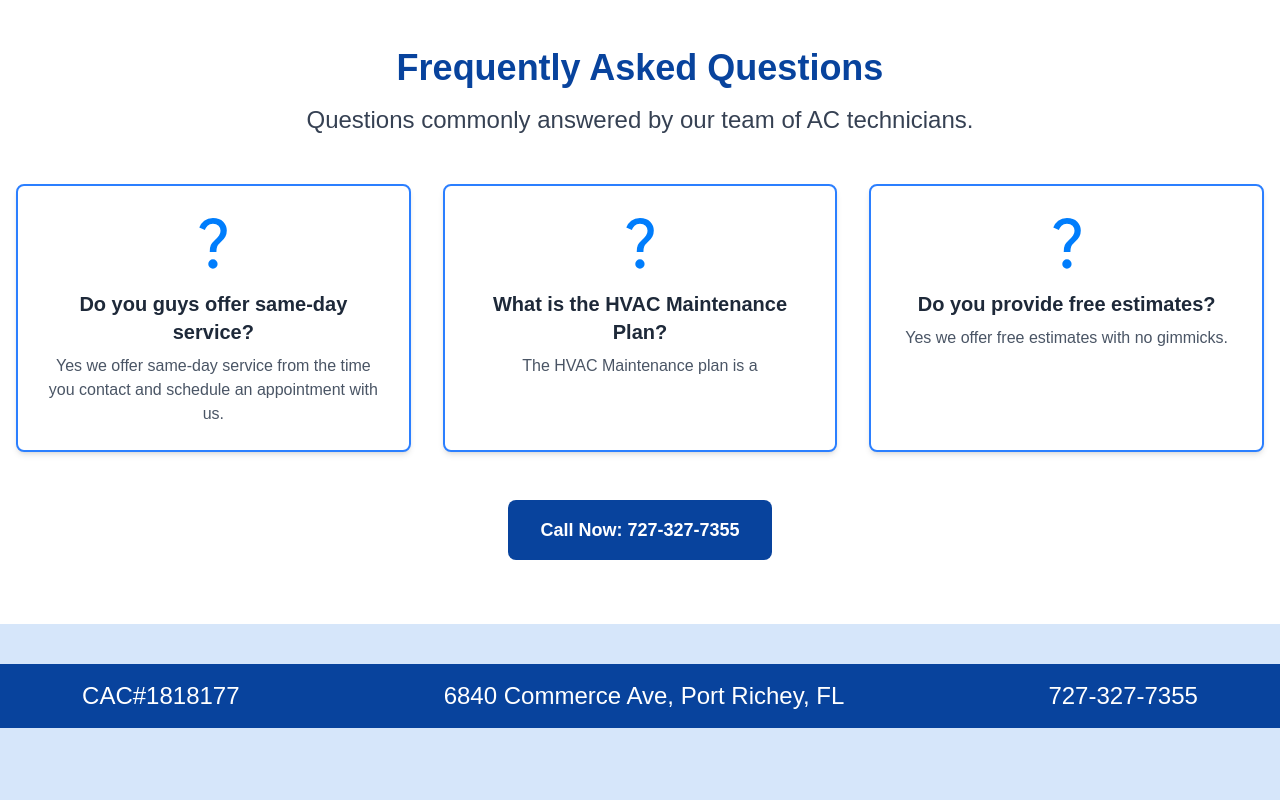
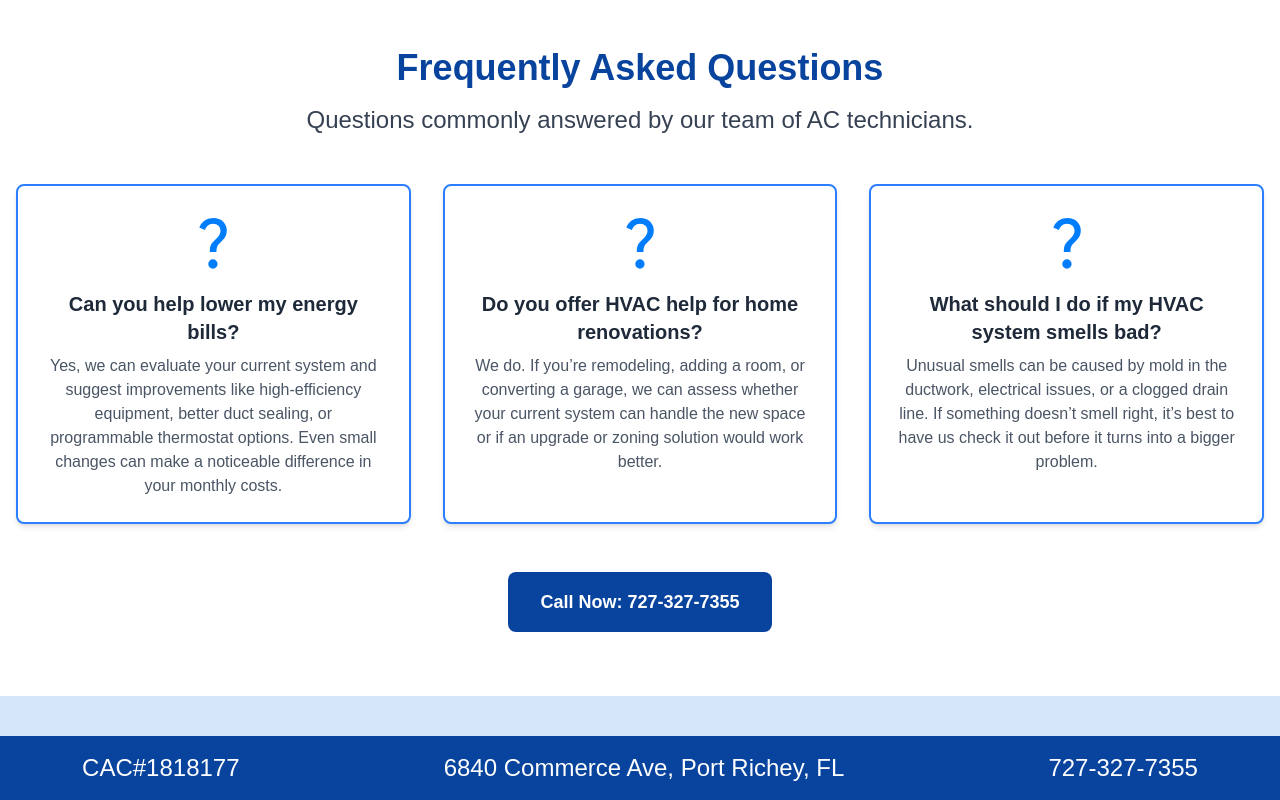
Before and after one commit to ryanslabroom/AstroTemplate, an Astro site: page /LocationEleven in a window 1280 px wide. Shown: the part 2204-3004 px from the top of the page. Before the commit the page ends 2932 px from the top, so only its background shows below. Built offline with nearby package versions, Linux system fonts and the light colour scheme; Astro itself is replaced by a stand-in of ours; a web font is replaced by a local one.

Commit message:
update faq
update

```diff
--- a/src/pages/LocationEleven.astro
+++ b/src/pages/LocationEleven.astro
@@ -45,16 +45,16 @@ import SectionTop from '../components/SectionTop.astro';
   ParaThree="Farrell Air Conditioning is proud to serve the Holiday community with experienced, local HVAC technicians who care about your comfort. From emergency AC repairs to seasonal maintenance and system installations, we provide reliable, no-pressure service you can count on. We treat every home like it’s our own, and that’s why so many families in Holiday, FL turn to us for trusted air conditioning solutions year-round."
 />
 
-  <FAQ
-  questionOne="Do you guys offer same-day service?"
-  questionTwo="What is the HVAC Maintenance Plan?"
-  questionThree="Do you provide free estimates?"
+ <FAQ
+  questionOne="Can you help lower my energy bills?"
+  answerOne="Yes, we can evaluate your current system and suggest improvements like high-efficiency equipment, better duct sealing, or programmable thermostat options. Even small changes can make a noticeable difference in your monthly costs."
 
+  questionTwo="Do you offer HVAC help for home renovations?"
+  answerTwo="We do. If you’re remodeling, adding a room, or converting a garage, we can assess whether your current system can handle the new space or if an upgrade or zoning solution would work better."
 
-  answerOne="Yes we offer same-day service from the time you contact and schedule an appointment with us."
-  answerTwo="The HVAC Maintenance plan is a"
-  answerThree="Yes we offer free estimates with no gimmicks."
-  />
+  questionThree="What should I do if my HVAC system smells bad?"
+  answerThree="Unusual smells can be caused by mold in the ductwork, electrical issues, or a clogged drain line. If something doesn’t smell right, it’s best to have us check it out before it turns into a bigger problem."
+/>
 
   <Footer/>
 </Layout>
--- a/src/pages/LocationFive.astro
+++ b/src/pages/LocationFive.astro
@@ -46,14 +46,14 @@ import SectionTop from '../components/SectionTop.astro';
 
   <FAQ
   questionOne="Do you guys offer same-day service?"
+  answerOne="Yes, we do. If we have availability, we’ll get a technician out to you the same day you call. We know heating and cooling issues can't wait, especially in Florida."
+
   questionTwo="What is the HVAC Maintenance Plan?"
+  answerTwo="It’s a great way to stay ahead of breakdowns. Our plan includes seasonal checkups, priority scheduling, and discounts on repairs. It’s designed to save you money and extend the life of your system."
+
   questionThree="Do you provide free estimates?"
-
-
-  answerOne="Yes we offer same-day service from the time you contact and schedule an appointment with us."
-  answerTwo="The HVAC Maintenance plan is a"
-  answerThree="Yes we offer free estimates with no gimmicks."
-  />
+  answerThree="Absolutely. Whether you’re comparing options for a new AC unit or just want a second opinion, we’ll give you a clear, no-obligation quote. No pressure—just helpful information so you can make the best choice."
+/>
 
 
   <Footer/>
--- a/src/pages/LocationNine.astro
+++ b/src/pages/LocationNine.astro
@@ -45,16 +45,16 @@ import SectionTop from '../components/SectionTop.astro';
   ParaThree="Farrell Air Conditioning is proud to serve the Palm Harbor community with honest, dependable HVAC solutions. Our technicians are trained, certified, and local—we understand the unique cooling needs of homes in this area. Whether it’s a seasonal AC tune-up, emergency service, or a brand-new system install, we approach every job with care and professionalism. When you're looking for reliable air conditioning services in Palm Harbor, we’re the team to call."
 />
 
-  <FAQ
+<FAQ
   questionOne="Do you guys offer same-day service?"
-  questionTwo="What is the HVAC Maintenance Plan?"
-  questionThree="Do you provide free estimates?"
+  answerOne="Yes, we do our best to offer same-day appointments whenever possible. If you call early enough, we’ll try to get a technician out that same day to take care of the issue quickly."
 
+  questionTwo="Can you help improve indoor air quality?"
+  answerTwo="Absolutely. We install air purifiers, UV lights, and upgraded filtration systems that help reduce dust, allergens, and other airborne particles inside your home."
 
-  answerOne="Yes we offer same-day service from the time you contact and schedule an appointment with us."
-  answerTwo="The HVAC Maintenance plan is a"
-  answerThree="Yes we offer free estimates with no gimmicks."
-  />
+  questionThree="Do you work on older HVAC systems?"
+  answerThree="Yes, we service all types of systems, including older units. Whether it just needs a repair or it’s time to talk replacement, we’ll give you honest advice based on what makes the most sense for your situation."
+/>
 
   <Footer/>
 </Layout>
--- a/src/pages/LocationOne.astro
+++ b/src/pages/LocationOne.astro
@@ -45,16 +45,16 @@ import SectionTop from '../components/SectionTop.astro';
 />
 
 
-  <FAQ
-  questionOne="Do you guys offer same-day service?"
-  questionTwo="What is the HVAC Maintenance Plan?"
-  questionThree="Do you provide free estimates?"
+ <FAQ
+  questionOne="Do you offer same-day AC repair or HVAC service?"
+  answerOne="Yes, we do. If you call early in the day, there’s a good chance we can get a technician out to you that same afternoon. We understand how frustrating it is when your system goes down, so we do everything we can to respond quickly."
 
+  questionTwo="What does your HVAC maintenance plan include?"
+  answerTwo="Our maintenance plan covers regular system checkups, filter changes, and making sure everything runs the way it should before the hot or cold weather hits. It's all about keeping things simple and helping you avoid surprise breakdowns."
 
-  answerOne="Yes we offer same-day service from the time you contact and schedule an appointment with us. Lorem Ipsum Lorem Ipsum Lorem Ipsum Lorem Ipsum Lorem Ipsum Lorem Ipsum Lorem Ipsum Lorem Ipsum"
-  answerTwo="The HVAC Maintenance plan is a"
-  answerThree="Yes we offer free estimates with no gimmicks."
-  />
+  questionThree="Are your estimates really free?"
+  answerThree="They are. We don’t charge to come out and take a look. You’ll get a clear, honest estimate with no pressure. If it’s not the right time, no problem—we’ll be here when you’re ready."
+/>
 
 
   <Footer/>
--- a/src/pages/LocationSeven.astro
+++ b/src/pages/LocationSeven.astro
@@ -47,16 +47,16 @@ import SectionTop from '../components/SectionTop.astro';
   ParaThree="Farrell Air Conditioning is proud to be a trusted name in HVAC across Land O’ Lakes and the surrounding communities. As a locally owned business, we believe in honest pricing, high-quality work, and outstanding customer care. Whether you need a full AC system replacement, a seasonal tune-up, or emergency repairs, we’re here to help. Contact us today and see why so many Land O’ Lakes homeowners count on us for reliable air conditioning services."
 />
 
-  <FAQ
+ <FAQ
   questionOne="Do you guys offer same-day service?"
-  questionTwo="What is the HVAC Maintenance Plan?"
-  questionThree="Do you provide free estimates?"
+  answerOne="Yes, we often can. If you call us early enough, there’s a good chance we can get someone to you that day. It depends on the schedule, but we always try to help as fast as possible."
 
+  questionTwo="Do you install smart thermostats?"
+  answerTwo="We do. Smart thermostats are a great way to save on energy bills and manage your system from your phone. We’ll walk you through setup and make sure everything works with your existing HVAC."
 
-  answerOne="Yes we offer same-day service from the time you contact and schedule an appointment with us."
-  answerTwo="The HVAC Maintenance plan is a"
-  answerThree="Yes we offer free estimates with no gimmicks."
-  />
+  questionThree="Can you help with poor airflow or hot spots in my house?"
+  answerThree="Yes, that’s something we deal with a lot. Whether it’s a ductwork issue or a system imbalance, we can diagnose the cause and offer solutions to get your home cooling evenly again."
+/>
 
   <Footer/>
 </Layout>
--- a/src/pages/LocationThree.astro
+++ b/src/pages/LocationThree.astro
@@ -46,16 +46,16 @@ import SectionTop from '../components/SectionTop.astro';
   ParaThree="At Farrell Air Conditioning, we’re proud to serve the Trinity community with top-tier HVAC services backed by honesty and professionalism. We’re not just another HVAC company—we’re your neighbors. That means no gimmicks or pushy sales tactics—just dependable service you can trust. Whether you need a seasonal AC tune-up, urgent repair, or full system replacement, our team is here to deliver results that last. Call today to schedule your HVAC service in Trinity, FL."
 />
 
-  <FAQ
+<FAQ
   questionOne="Do you guys offer same-day service?"
-  questionTwo="What is the HVAC Maintenance Plan?"
-  questionThree="Do you provide free estimates?"
+  answerOne="Yes, we do. If you call early enough, there's a good chance we can send someone out the same day. We know HVAC issues usually aren’t planned, so we try to move quickly whenever possible."
 
+  questionTwo="Can you help fix uneven cooling in my home?"
+  answerTwo="Absolutely. If you’re dealing with hot spots or poor airflow, we’ll check for issues like blocked vents, unbalanced ductwork, or an undersized system. Getting even cooling in every room is something we troubleshoot often."
 
-  answerOne="Yes we offer same-day service from the time you contact and schedule an appointment with us."
-  answerTwo="The HVAC Maintenance plan is a"
-  answerThree="Yes we offer free estimates with no gimmicks."
-  />
+  questionThree="Do you install smart thermostats?"
+  answerThree="Yes, we install smart thermostats that help you manage your home’s temperature more efficiently. We’ll also make sure it’s connected properly and show you how to use the app, so you’re in full control from day one."
+/>
 
 
   <Footer/>
--- a/src/pages/ServiceHighlightOne.astro
+++ b/src/pages/ServiceHighlightOne.astro
@@ -42,7 +42,7 @@ import Promises from '../components/Promises.astro';
   ParaTwo="Whether your AC goes out in the middle of the night or on a weekend, our team is just a call away. Farrell Air Conditioning offers 24-hour emergency AC repair services throughout Port Richey, New Port Richey, and the surrounding areas. We’ve worked with all major brands and system types, so you can count on us to diagnose the issue fast and get your system cooling again."
 
   HeaderThree="Not Sure If You Need a Repair? Watch for These Signs"
-  ParaThree="Even if your air conditioner hasn’t stopped completely, you might notice these warning signs that it’s struggling:\n• Higher than usual electric bills\n• Uneven cooling throughout your home\n• AC blowing warm air or weak airflow\n• Odd smells or noises coming from your unit\n• Short cycling (constantly turning on and off)"
+  ParaThree="Even if your air conditioner hasn’t stopped completely, you might notice these warning signs that it’s struggling:\n - Higher than usual electric bills - Uneven cooling throughout your home - AC blowing warm air or weak airflow - Odd smells or noises coming from your unit - Short cycling (constantly turning on and off)"
 />
 
 
```
